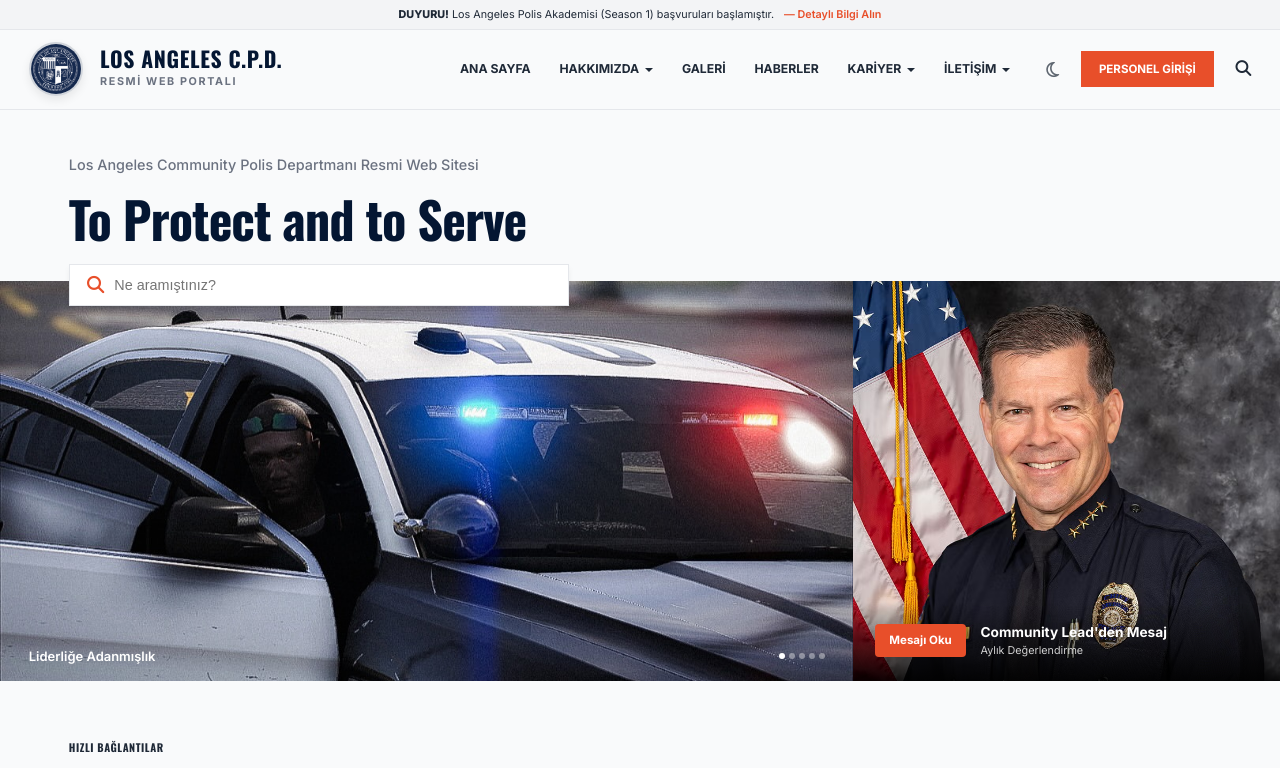
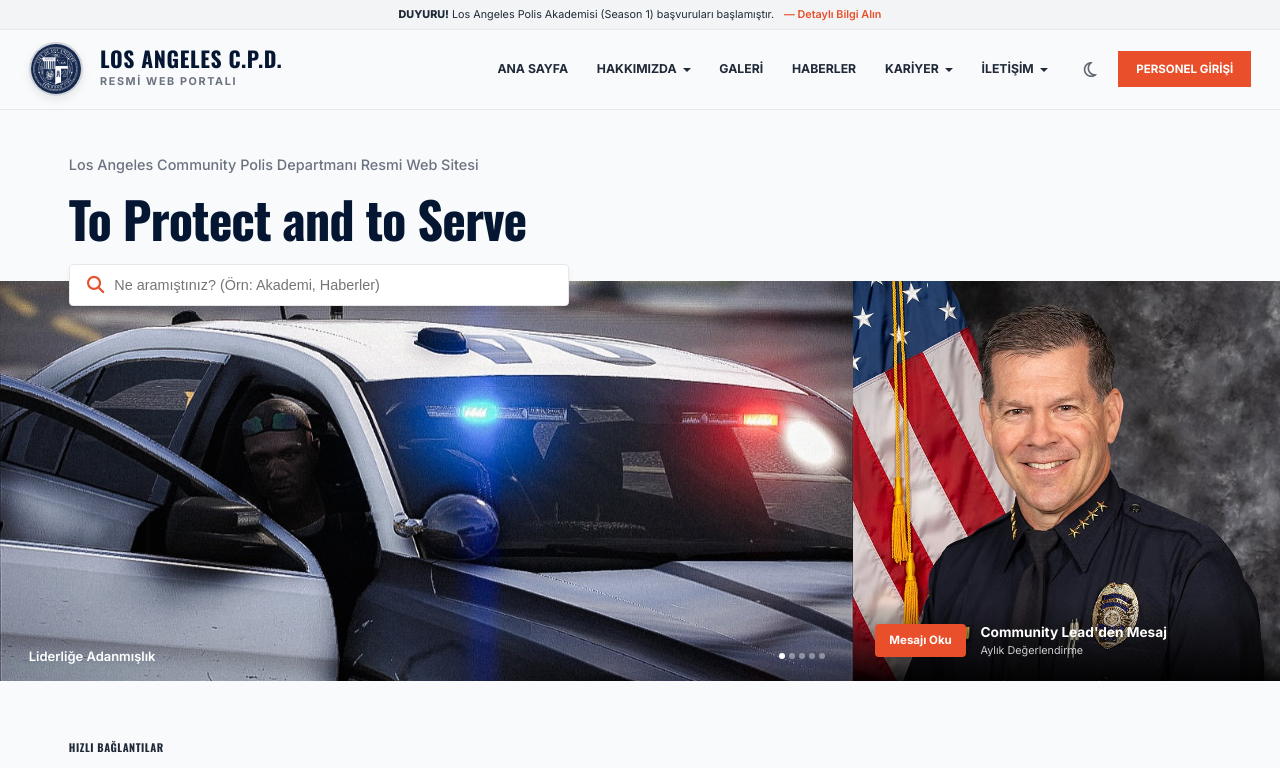
Before and after one commit to sahincollect/lacopd-mdt, a Next.js app: page / in a window 1280 px wide. Shown: the top 768 px of the page. Built offline with nearby package versions, Linux system fonts and the light colour scheme.

Commit message:
feat(search): implement dynamic search on homepage and remove header search icon

```diff
--- a/src/app/page.tsx
+++ b/src/app/page.tsx
@@ -1,8 +1,39 @@
 "use client";
 
+import { useState } from 'react';
 import Link from 'next/link';
 
+const searchIndex = [
+  { title: 'Personel Girişi', keywords: ['giriş', 'login', 'personel', 'admin', 'panel'], path: '/login' },
+  { title: 'Biz Kimiz?', keywords: ['biz kimiz', 'hakkımızda', 'about', 'lapd', 'tarihçe', 'şef', 'vizyon', 'misyon'], path: '/hakkimizda' },
+  { title: 'Galeri', keywords: ['galeri', 'fotoğraflar', 'medya', 'resimler', 'operasyonlar'], path: '/galeri' },
+  { title: 'Haberler', keywords: ['haberler', 'news', 'duyurular', 'son dakika', 'bülten'], path: '/haberler' },
+  { title: 'Kariyer Olanakları', keywords: ['kariyer', 'iş', 'başvuru', 'olanaklar', 'maaş', 'şartlar'], path: '/kariyer' },
+  { title: 'Akademi Başvurusu', keywords: ['akademi', 'başvuru', 'form', 'öğrenci', 'memur', 'polis'], path: '/basvurular/memur' },
+  { title: 'Sivil Biniş (Ride-Along)', keywords: ['sivil biniş', 'ride along', 'ride-along', 'devriye', 'araç'], path: '/basvurular/ride-along' },
+  { title: 'Şikayet Formu', keywords: ['şikayet', 'ihbar', 'rapor', 'suç', 'memur şikayet'], path: '/basvurular/sikayet' },
+  { title: 'Arama Kurtarma', keywords: ['arama kurtarma', 'rescue', 'yardım', 'hava', 'deniz'], path: '/kariyer' }
+];
+
 export default function Home() {
+  const [searchQuery, setSearchQuery] = useState('');
+  const [searchResults, setSearchResults] = useState<{title: string, path: string}[]>([]);
+
+  const handleSearch = (e: React.ChangeEvent<HTMLInputElement>) => {
+    const query = e.target.value;
+    setSearchQuery(query);
+    if (query.length > 1) {
+      const lowerQ = query.toLowerCase();
+      const results = searchIndex.filter(item =>
+        item.title.toLowerCase().includes(lowerQ) ||
+        item.keywords.some(k => k.toLowerCase().includes(lowerQ))
+      );
+      setSearchResults(results);
+    } else {
+      setSearchResults([]);
+    }
+  };
+
   return (
     <div style={{ backgroundColor: 'var(--lapd-bg)', color: 'var(--lapd-text-dark)', fontFamily: 'var(--font-inter)' }}>
 
@@ -22,7 +53,7 @@
           To Protect and to Serve
         </h1>
 
-        {/* SEARCH BAR (Absolute positioned overflowing into images) */}
+        {/* SEARCH BAR (Dynamic Search component) */}
         <div style={{
           position: 'absolute',
           bottom: '-25px',
@@ -31,20 +62,48 @@
           backgroundColor: 'var(--bg-secondary)',
           border: '1px solid var(--border-light)',
           display: 'flex',
-          alignItems: 'center',
-          padding: '0.8rem 1.2rem',
-          zIndex: 10,
-          boxShadow: '0 4px 6px rgba(0,0,0,0.05)'
+          flexDirection: 'column',
+          zIndex: 100,
+          boxShadow: '0 4px 6px rgba(0,0,0,0.05)',
+          borderRadius: '4px'
         }}>
-          <i className="fa-solid fa-magnifying-glass" style={{ color: 'var(--accent-secondary)', fontSize: '1.2rem', marginRight: '10px' }}></i>
-          <form action="/arama" style={{ width: '100%', display: 'flex' }}>
+          <div style={{ display: 'flex', alignItems: 'center', padding: '0.8rem 1.2rem' }}>
+            <i className="fa-solid fa-magnifying-glass" style={{ color: 'var(--accent-secondary)', fontSize: '1.2rem', marginRight: '10px' }}></i>
             <input
               type="text"
-              name="q"
-              placeholder="Ne aramıştınız?"
+              placeholder="Ne aramıştınız? (Örn: Akademi, Haberler)"
+              value={searchQuery}
+              onChange={handleSearch}
               style={{ border: 'none', outline: 'none', width: '100%', fontSize: '1rem', color: 'var(--text-primary)', backgroundColor: 'transparent' }}
             />
-          </form>
+          </div>
+
+          {searchResults.length > 0 && (
+            <div style={{
+              borderTop: '1px solid var(--border-light)',
+              maxHeight: '200px',
+              overflowY: 'auto',
+              backgroundColor: 'var(--bg-secondary)'
+            }}>
+              {searchResults.map((res, i) => (
+                <Link key={i} href={res.path} style={{
+                  display: 'block',
+                  padding: '0.8rem 1.2rem',
+                  color: 'var(--text-primary)',
+                  textDecoration: 'none',
+                  borderBottom: '1px solid var(--border-light)',
+                  fontSize: '0.9rem',
+                  fontWeight: 500,
+                  transition: 'background-color 0.2s'
+                }}
+                onMouseOver={e => e.currentTarget.style.backgroundColor = 'var(--bg-tertiary)'}
+                onMouseOut={e => e.currentTarget.style.backgroundColor = 'transparent'}
+                >
+                  {res.title}
+                </Link>
+              ))}
+            </div>
+          )}
         </div>
       </section>
 
--- a/src/components/Navigation.tsx
+++ b/src/components/Navigation.tsx
@@ -222,13 +222,6 @@
             >
               PERSONEL GİRİŞİ
             </Link>
-
-            <button style={{
-              background: 'none', border: 'none', cursor: 'pointer',
-              color: 'var(--lapd-text-dark)', fontSize: '1.1rem'
-            }}>
-              <i className="fa-solid fa-magnifying-glass"></i>
-            </button>
           </div>
 
         </div>
```
